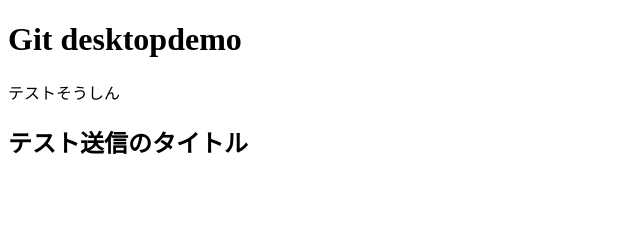
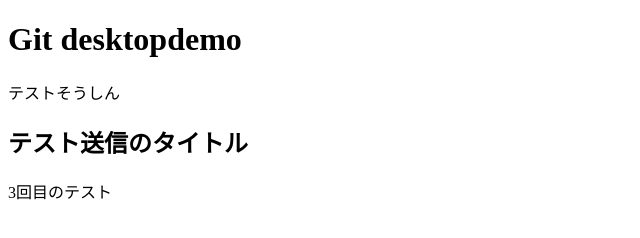
Before and after one commit to lumijoe/gitdesktopdemo, a plain HTML site: page index.html in a window 1280 px wide. Shown: the whole page, without its empty margins (0-640 px from the left). Drawn offline with Linux system fonts and the light colour scheme.

Commit message:
Update index.html

```diff
--- a/index.html
+++ b/index.html
@@ -10,5 +10,6 @@
     <h1>Git desktopdemo</h1>
     <p>テストそうしん</p>
     <h2>テスト送信のタイトル</h2>
+    <p>3回目のテスト</p>
 </body>
 </html>
```
